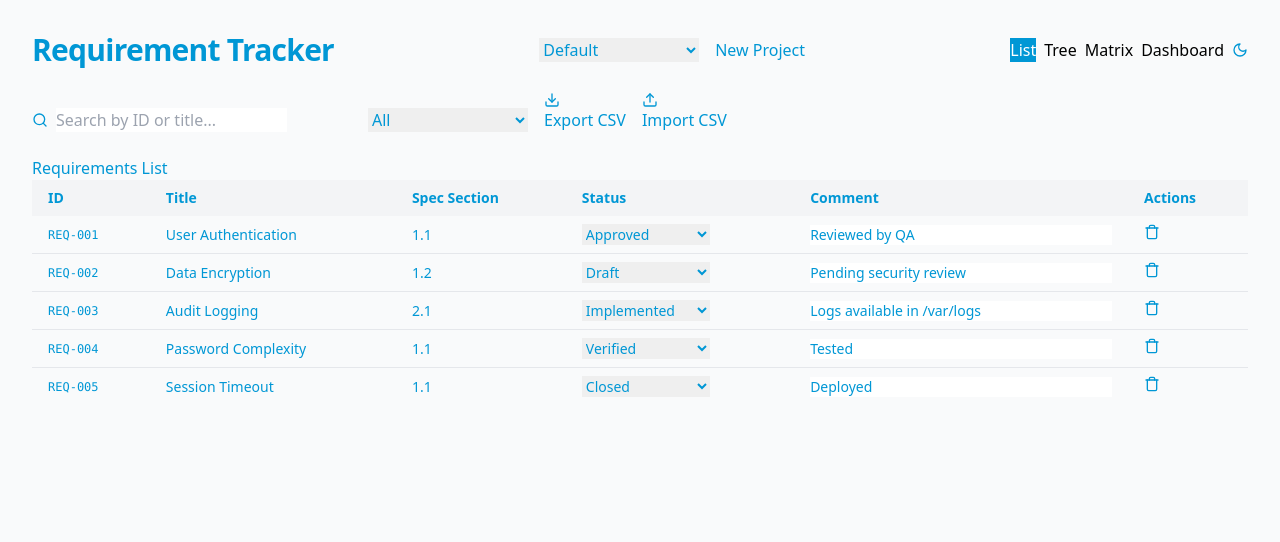
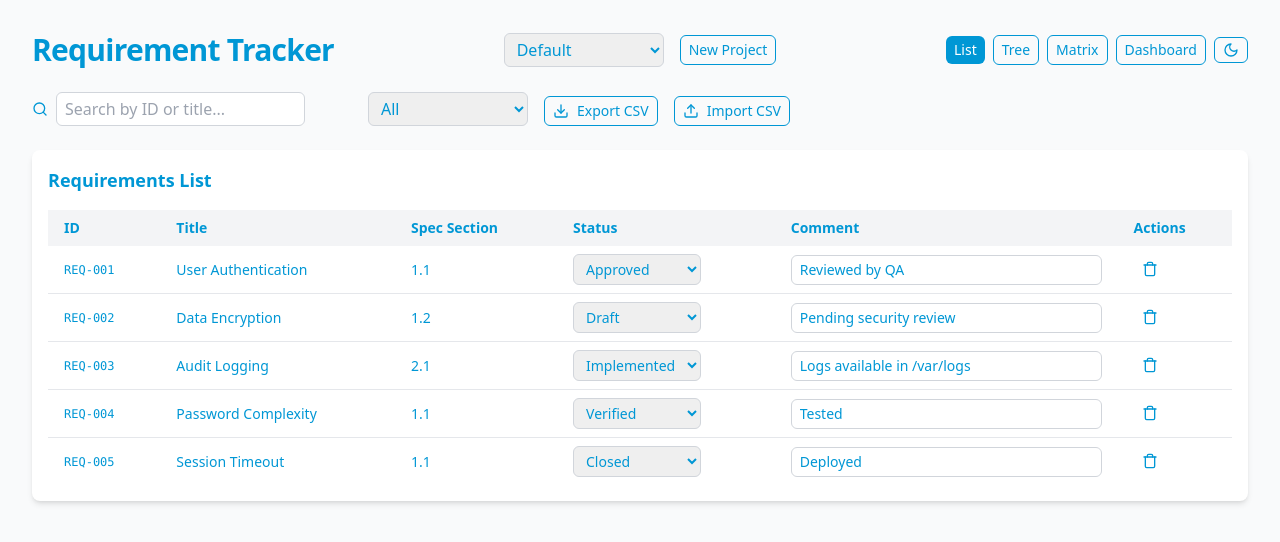
Before and after one commit to valknw/AECreqtrack, a React (Vite) app: page / in a window 1280 px wide. Shown: the top 542 px of the page. Built offline with nearby package versions, Linux system fonts and the light colour scheme.

Commit message:
Modernize UI with basic animations

```diff
--- a/src/App.tsx
+++ b/src/App.tsx
@@ -97,7 +97,7 @@ export default function App() {
   const selectValue = filterStatus ?? ALL_VALUE;
 
   return (
-    <div className="min-h-screen bg-gray-50 p-8">
+    <div className="min-h-screen bg-gray-50 p-8 fade-in">
       <div className="mx-auto flex max-w-7xl flex-col gap-6">
         <header className="flex items-center justify-between">
           <h1 className="text-3xl font-semibold tracking-tight text-logo">
--- a/src/components/ui/button.tsx
+++ b/src/components/ui/button.tsx
@@ -1,9 +1,30 @@
 export interface ButtonProps {
-  variant?: string;
-  size?: string;
+  variant?: "default" | "outline" | "ghost";
+  size?: "sm" | "md";
+  className?: string;
   [key: string]: any;
 }
 
-export function Button({ variant, size, ...props }: ButtonProps) {
-  return <button {...props} />;
+export function Button({
+  variant = "default",
+  size = "md",
+  className = "",
+  ...props
+}: ButtonProps) {
+  let classes =
+    "inline-flex items-center justify-center font-medium rounded-md transition-colors " +
+    className;
+
+  classes += size === "sm" ? " px-2 py-1 text-sm" : " px-4 py-2";
+
+  if (variant === "outline") {
+    classes +=
+      " border border-logo text-logo hover:bg-logo hover:text-white hover:bg-logo-dark";
+  } else if (variant === "ghost") {
+    classes += " hover:bg-gray-100 dark:hover:bg-gray-800";
+  } else {
+    classes += " bg-logo text-white hover:bg-logo-dark";
+  }
+
+  return <button {...props} className={classes} />;
 }
--- a/src/components/ui/card.tsx
+++ b/src/components/ui/card.tsx
@@ -1,15 +1,26 @@
-export function Card({ children, ...props }: any) {
-  return <div {...props}>{children}</div>;
+export function Card({ children, className = "", ...props }: any) {
+  return (
+    <div
+      {...props}
+      className={`bg-white rounded-lg shadow-md p-4 fade-in ${className}`}
+    >
+      {children}
+    </div>
+  );
 }
 
 export function CardHeader({ children, ...props }: any) {
-  return <div {...props}>{children}</div>;
+  return <div {...props} className={`mb-4 ${props.className || ""}`}>{children}</div>;
 }
 
 export function CardTitle({ children, ...props }: any) {
-  return <h2 {...props}>{children}</h2>;
+  return (
+    <h2 {...props} className={`text-lg font-semibold ${props.className || ""}`}>
+      {children}
+    </h2>
+  );
 }
 
 export function CardContent({ children, ...props }: any) {
-  return <div {...props}>{children}</div>;
+  return <div {...props} className={props.className}>{children}</div>;
 }
--- a/src/components/ui/dialog.tsx
+++ b/src/components/ui/dialog.tsx
@@ -26,11 +26,19 @@ interface DialogProps {
 export function Dialog({ open, onOpenChange, children, ...props }: DialogProps) {
   return (
     <DialogContext.Provider value={{ open, setOpen: onOpenChange || (() => {}) }}>
-
-      <div {...props} style={{ display: open ? "block" : "none" }}>
-        {children}
-      </div>
-
+      {open && (
+        <div
+          {...props}
+          className={`fixed inset-0 z-50 flex items-center justify-center bg-black bg-opacity-40 fade-in ${
+            props.className || ""
+          }`}
+          onClick={(e) => {
+            if (e.target === e.currentTarget) onOpenChange?.(false);
+          }}
+        >
+          {children}
+        </div>
+      )}
     </DialogContext.Provider>
   );
 }
@@ -66,7 +74,14 @@ interface DialogContentProps {
 }
 
 export function DialogContent({ children, ...props }: DialogContentProps) {
-  return <div {...props}>{children}</div>;
+  return (
+    <div
+      {...props}
+      className={`bg-white rounded-lg p-6 shadow-lg fade-in ${props.className || ""}`}
+    >
+      {children}
+    </div>
+  );
 }
 
 export function DialogHeader({ children, ...props }: any) {
--- a/src/components/ui/input.tsx
+++ b/src/components/ui/input.tsx
@@ -3,5 +3,8 @@ export interface InputProps {
 }
 
 export function Input(props: InputProps) {
-  return <input {...props} />;
+  const className =
+    "border border-gray-300 rounded-md px-2 py-1 transition-colors focus:border-logo focus:ring-logo " +
+    (props.className || "");
+  return <input {...props} className={className} />;
 }
--- a/src/components/ui/select.tsx
+++ b/src/components/ui/select.tsx
@@ -4,6 +4,7 @@ interface SelectProps {
   value?: string;
   onValueChange?: (value: string) => void;
   children: ReactNode;
+  className?: string;
   [key: string]: any;
 }
 
@@ -13,6 +14,10 @@ export function Select({ value, onValueChange, children, ...props }: SelectProps
       {...props}
       value={value}
       onChange={(e) => onValueChange?.(e.target.value)}
+      className={
+        "border border-gray-300 rounded-md px-2 py-1 transition-colors focus:border-logo focus:ring-logo " +
+        (props.className || "")
+      }
     >
       {children}
     </select>
--- a/src/styles.css
+++ b/src/styles.css
@@ -36,3 +36,18 @@
 .dark .focus\:ring-logo:focus {
   outline-color: #66bfff;
 }
+
+/* Modern UI enhancements */
+body {
+  transition: background-color 0.2s ease-in-out;
+}
+.fade-in {
+  animation: fadeIn 0.3s ease-in-out;
+}
+@keyframes fadeIn {
+  from { opacity: 0; transform: translateY(10px); }
+  to { opacity: 1; transform: translateY(0); }
+}
+.hover\\:bg-logo-dark:hover {
+  background-color: #007bb6;
+}
```
